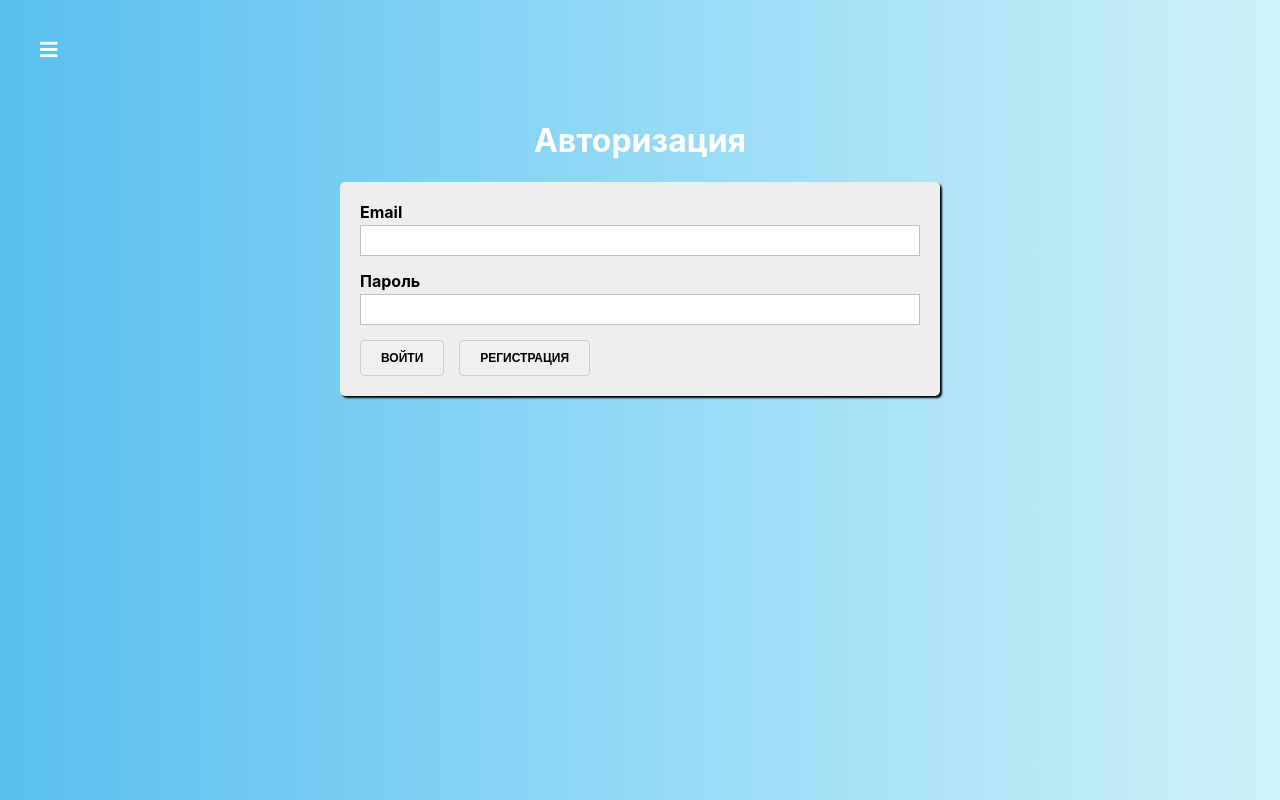
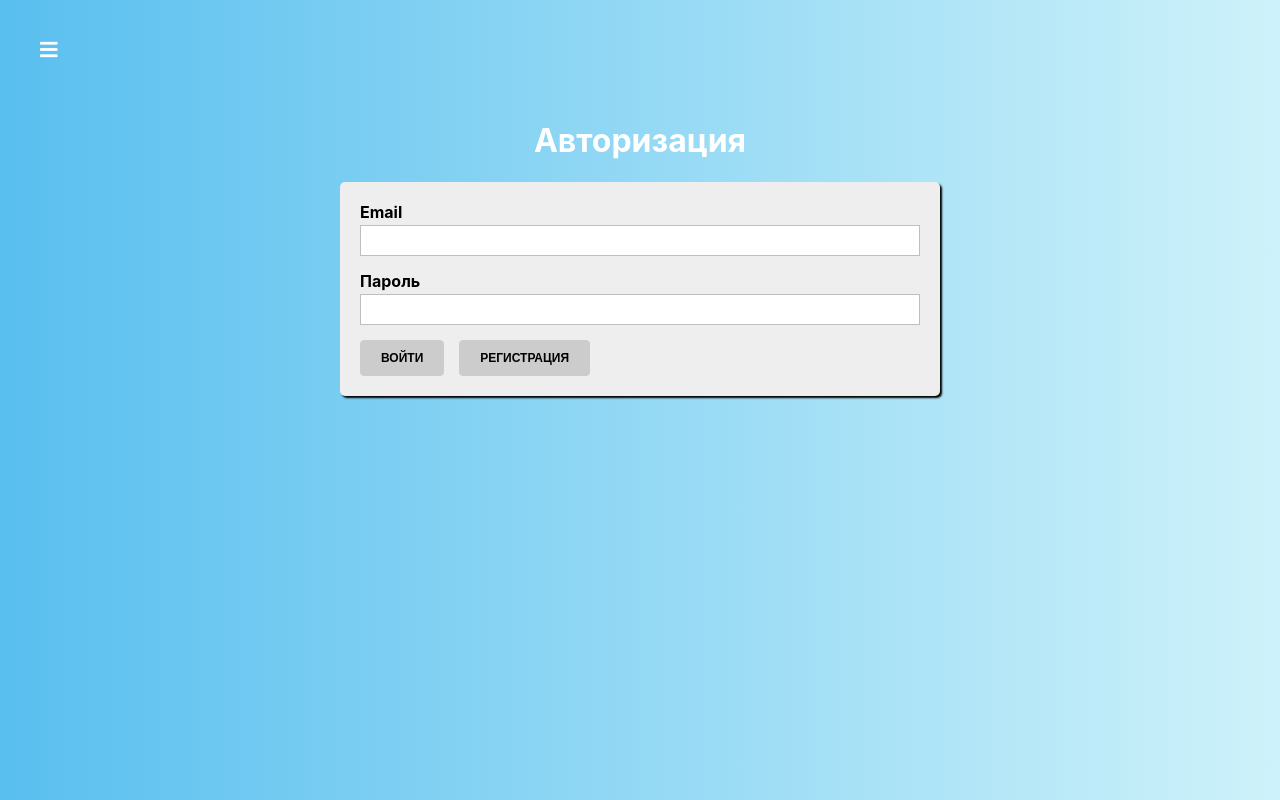
Before and after one commit to Mayamee/react-quiz, a React (Create React App) app: page /auth in a window 1280 px wide. Built offline with nearby package versions, Linux system fonts and the light colour scheme.

Commit message:
078 - Валидация всей формы

```diff
--- a/src/components/FinishedQuiz/FinishedQuiz.jsx
+++ b/src/components/FinishedQuiz/FinishedQuiz.jsx
@@ -13,7 +13,6 @@ const FinishedQuiz = (props) => {
     <div className={classes.FinishedQuiz}>
       <ul>
         {props.quiz.map((quizItem, index) => {
-          console.log(quizItem);
           const cls = [
             "fa",
             props.results[quizItem.id] === "success" ? "fa-check" : "fa-times",
--- a/src/containers/Auth/Auth.jsx
+++ b/src/containers/Auth/Auth.jsx
@@ -4,6 +4,7 @@ import Button from "../../components/UI/Button/Button";
 import Input from "../../components/UI/Input/Input";
 class Auth extends Component {
   state = {
+    isFormValid: false,
     formControls: {
       email: {
         value: "",
@@ -52,15 +53,22 @@ class Auth extends Component {
     return isValid;
   }
   onChangeHandler(event, controlName) {
-    // console.log({ eventTV: event.target.value, controlName });
     const formControls = { ...this.state.formControls };
     const control = { ...formControls[controlName] };
     control.value = event.target.value;
     control.touched = true;
     control.valid = this.validateControl(control.value, control.validation);
+    const isFormValid = Object.keys(formControls).reduce(
+      (isFormValid, controlName) => {
+        isFormValid = formControls[controlName].valid && isFormValid;
+        return isFormValid;
+      },
+      true
+    );
     formControls[controlName] = control;
     this.setState({
       formControls,
+      isFormValid,
     });
   }
   renderInputs() {
@@ -92,10 +100,18 @@ class Auth extends Component {
           <h1>Авторизация</h1>
           <form className={classes.AuthForm} onSubmit={this.submitHandler}>
             {this.renderInputs()}
-            <Button type="success" onClick={this.loginHandler}>
+            <Button
+              btnType="success"
+              onClick={this.loginHandler}
+              disabled={!this.state.isFormValid}
+            >
               Войти
             </Button>
-            <Button type="primary" onClick={this.registerHandler}>
+            <Button
+              btnType="primary"
+              onClick={this.registerHandler}
+              disabled={!this.state.isFormValid}
+            >
               Регистрация
             </Button>
           </form>
--- a/src/containers/Quiz/Quiz.jsx
+++ b/src/containers/Quiz/Quiz.jsx
@@ -53,9 +53,7 @@ class Quiz extends Component {
       },
     ],
   };
-  componentDidMount() {
-    console.log("Quiz id: ", this.props.id);
-  }
+  componentDidMount() {}
   onAnswerClickHandler = (answerId) => {
     if (this.state.answerState) {
       const key = Object.keys(this.state.answerState)[0];
```
